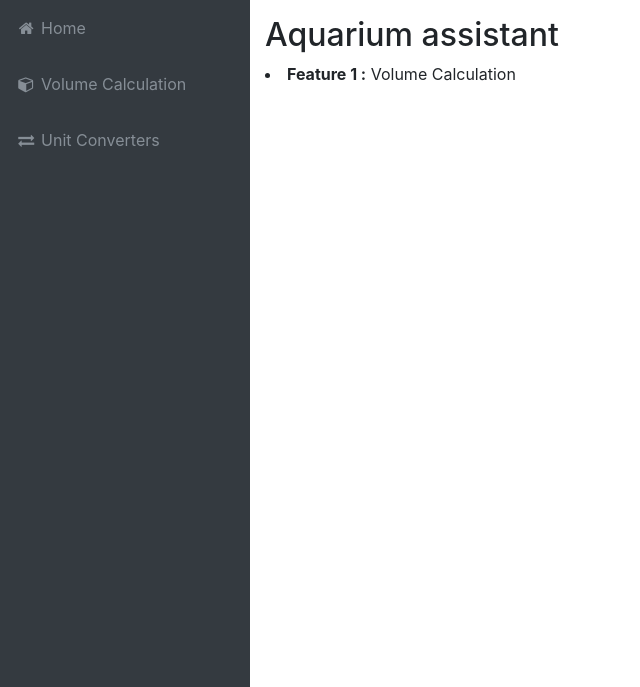
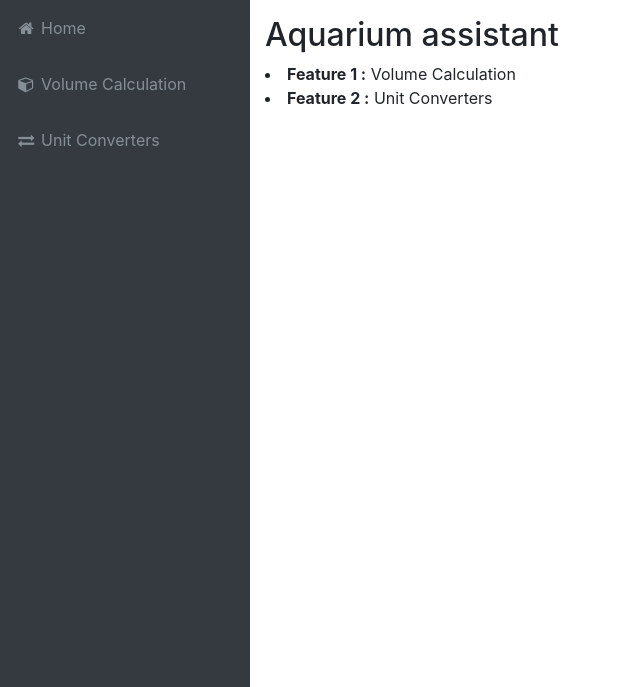
Before and after one commit to MustafaCanBasaran/Akvarist, a PHP site: page /main.php in a window 1280 px wide. Shown: the part 56-743 px from the top of the page, without its empty margins (0-640 px from the left). Run offline with PHP 8.4, Linux system fonts and the light colour scheme; the visitor is signed in with stand-in values (Sample User, id 1); data that the repository does not hold is empty.

Commit message:
Update main.php

```diff
--- a/main.php
+++ b/main.php
@@ -8,6 +8,7 @@
     <div class="container-fluid">
    		<h2>Aquarium assistant</h2>
    		<li><b>Feature 1 :</b> Volume Calculation</li>
+   		<li><b>Feature 2 :</b> Unit Converters</li>
     </div>
 
     <?php require_once "include/footer_html.php"; ?>
```
